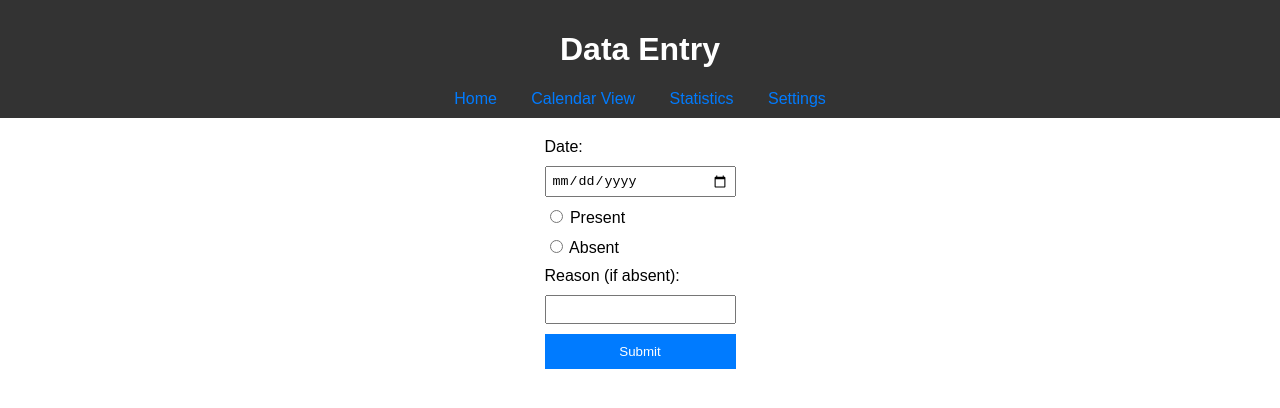
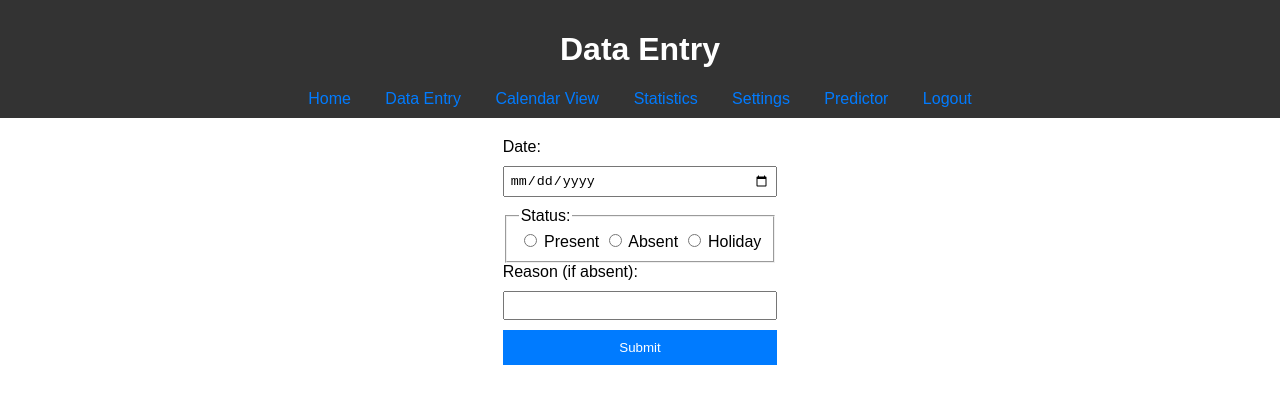
Before and after one commit to thebkaviya/AttendanceMate, a plain HTML site: page data-entry.html in a window 1280 px wide. Drawn offline with Linux system fonts and the light colour scheme; sample sign-in values are in the browser's storage.

Commit message:
Update data-entry.html

```diff
--- a/data-entry.html
+++ b/data-entry.html
@@ -11,23 +11,32 @@
         <h1>Data Entry</h1>
         <nav>
             <a href="index.html">Home</a>
+            <a href="data-entry.html">Data Entry</a>
             <a href="calendar-view.html">Calendar View</a>
             <a href="statistics.html">Statistics</a>
             <a href="settings.html">Settings</a>
+            <a href="predictor.html">Predictor</a>
+            <a href="#" id="logout">Logout</a>
         </nav>
     </header>
     <main>
         <form id="data-entry-form">
             <label for="date">Date:</label>
             <input type="date" id="date" name="date" required>
-            <label>
-                <input type="radio" name="status" value="present" required> Present
-            </label>
-            <label>
-                <input type="radio" name="status" value="absent" required> Absent
-            </label>
+
+            <fieldset>
+                <legend>Status:</legend>
+                <input type="radio" id="present" name="status" value="present" required>
+                <label for="present">Present</label>
+                <input type="radio" id="absent" name="status" value="absent" required>
+                <label for="absent">Absent</label>
+                <input type="radio" id="holiday" name="status" value="holiday" required>
+                <label for="holiday">Holiday</label>
+            </fieldset>
+
             <label for="reason">Reason (if absent):</label>
             <input type="text" id="reason" name="reason">
+
             <button type="submit">Submit</button>
         </form>
     </main>
```
